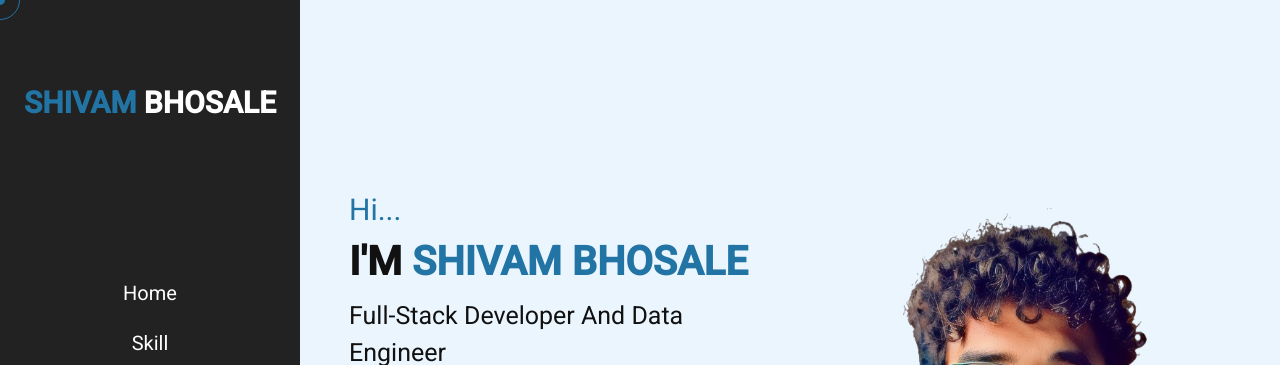
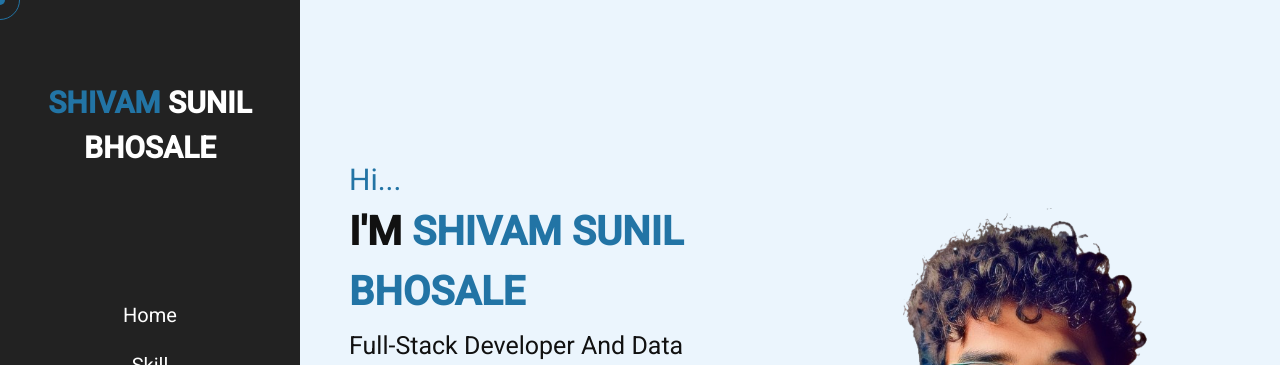
Before and after one commit to ShivamBhosale/NewPortfolio, a plain HTML site: page index.html in a window 1280 px wide. Shown: the top 365 px of the page. Drawn offline with Linux system fonts and the light colour scheme.

Commit message:
New Year Push

```diff
--- a/index.html
+++ b/index.html
@@ -18,7 +18,7 @@
     </div>
     <header>
 
-        <a href="#" class="logo"><span>SHIVAM </span>Bhosale</a>
+        <a href="#" class="logo"><span>SHIVAM </span>Sunil Bhosale</a>
         <div class="navbar">
             <a href="#home">Home</a>
             <a href="#skill">Skill</a>
@@ -41,9 +41,9 @@
 
         <div class="content">
             <span class="Hi">Hi...</span>
-            <h3> I'm <span>shivam bhosale</span></h3>
+            <h3> I'm <span>shivam sunil bhosale</span></h3>
             <p class="info">
-                Full-Stack Developer And Data Engineer
+                Full-Stack Developer and Data Engineer
             </p>
             <p class="text">
                 A passionate full stack developer with Masters in Applied Computing, adept in HTML, CSS, JavaScript, and React for creating compelling interfaces. Proficient in Python, R, SQL, Tableau, and ML, skilled in data analysis, visualization, and predictive modeling. Eager to merge expertise in web development and data science for impactful solutions.</p>
```
